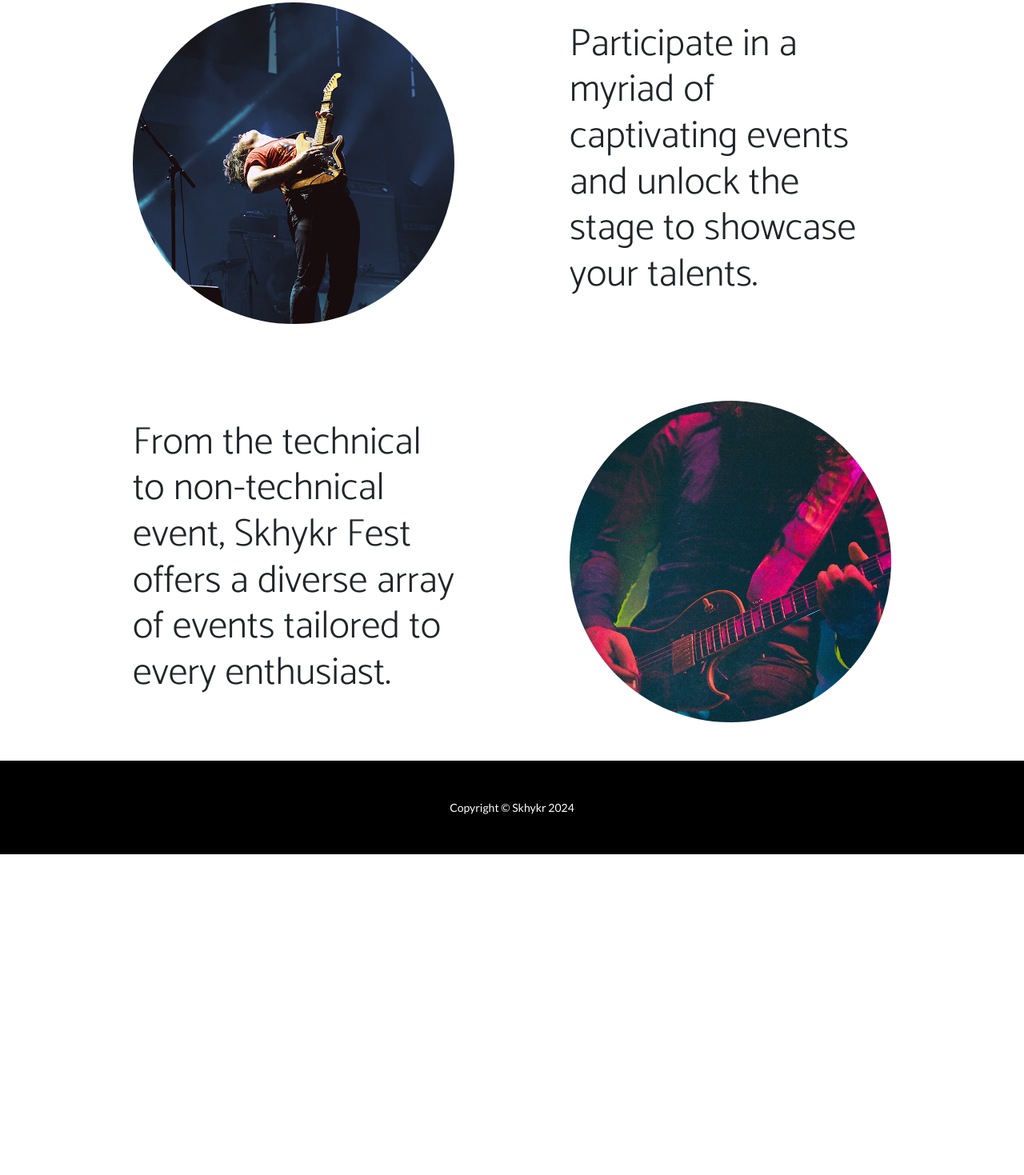
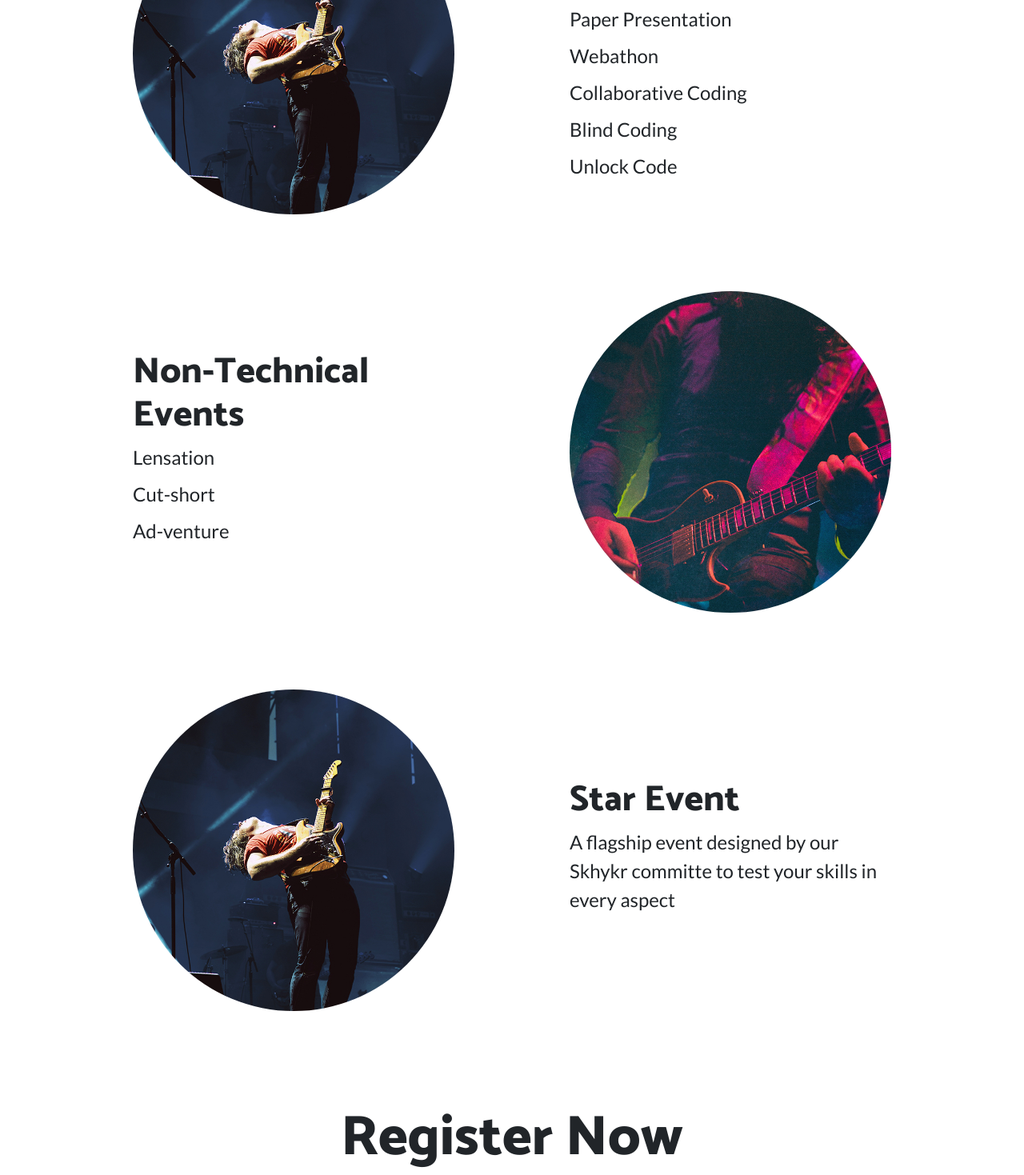
Before and after one commit to revanth892/skhykr_website, a plain HTML site: page index.html in a window 1280 px wide. Shown: the part 1271-2740 px from the top of the page at 80% size. Before the commit the page ends 2339 px from the top, so only its background shows below. Drawn offline with nearby package versions, Linux system fonts and the light colour scheme.

Commit message:
made few changes in home page

```diff
--- a/index.html
+++ b/index.html
@@ -66,16 +66,15 @@
         </header>
         <!-- Content section 1-->
         <section id="scroll">
+            <div class="container" style="align-items: center; text-align: center;">
+                <h2 class="display-0" style="margin-top: 50px; font-size: 70px;">Win upto 1,00,000</h2>
+            </div>
+
             <div class="container px-5">
                 <div class="row gx-5 align-items-center">
-                    <div class="col-lg-6 order-lg-2">
-                        <div class="p-5"><img class="img-fluid rounded-circle" src="assets/img/01.jpg" alt="..." /></div>
-                    </div>
-                    <div class="col-lg-6 order-lg-1">
                         <div class="p-5">
                             <h2 class="display-5">Welcome to Skhykr Fest, where innovation meets expression in an exhilarating fusion of creativity.</h2>
                         </div>
-                    </div>
                 </div>
             </div>
         </section>
@@ -88,7 +87,13 @@
                     </div>
                     <div class="col-lg-6">
                         <div class="p-5">
-                            <h2 class="display-5">Participate in a myriad of captivating events and unlock the stage to showcase your talents.</h2>
+                            <h2 class="display-0" style="font-size: 45px;">Technical Events</h2>
+                            <p style="font-size: 24px;margin-bottom:10px;"><a class="nav-link" href="#">Hack Genesis</a></p>
+                            <p style="font-size: 24px;margin-bottom:10px;"><a class="nav-link" href="#"></a>Paper Presentation</a></p>
+                            <p style="font-size: 24px;margin-bottom:10px;"><a class="nav-link" href="#">Webathon</a></p>
+                            <p style="font-size: 24px;margin-bottom:10px;"><a class="nav-link" href="#">Collaborative Coding</a></p>
+                            <p style="font-size: 24px;margin-bottom:10px;"><a class="nav-link" href="#">Blind Coding</a></p>
+                            <p style="font-size: 24px;margin-bottom:10px;"><a class="nav-link" href="#">Unlock Code</a></p>
                         </div>
                     </div>
                 </div>
@@ -103,12 +108,45 @@
                     </div>
                     <div class="col-lg-6 order-lg-1">
                         <div class="p-5">
-                            <h2 class="display-5">From the technical to non-technical event, Skhykr Fest offers a diverse array of events tailored to every enthusiast. </h2>
+                            <h2 class="display-0" style="font-size: 45px;">Non-Technical Events</h2>
+                            <p style="font-size: 24px;margin-bottom:10px;"><a class="nav-link" href="#">Lensation</a></p>
+                            <p style="font-size: 24px;margin-bottom:10px;"><a class="nav-link" href="#"></a>Cut-short</a></p>
+                            <p style="font-size: 24px;margin-bottom:10px;"><a class="nav-link" href="#">Ad-venture</a></p>
                         </div>
                     </div>
                 </div>
             </div>
         </section>
+
+
+        <section>
+            <div class="container px-5">
+                <div class="row gx-5 align-items-center">
+                    <div class="col-lg-6">
+                        <div class="p-5"><img class="img-fluid rounded-circle" src="assets/img/02.jpg" alt="..." /></div>
+                    </div>
+                    <div class="col-lg-6">
+                        <div class="p-5">
+                            <h2 class="display-0" style="font-size: 45px;">Star Event</h2>
+                            <p style="font-size: 24px;margin-bottom:10px;">A flagship event designed by our Skhykr committe to test your skills in every aspect</p>
+                        </div>
+                    </div>
+                </div>
+            </div>
+            <div class="container" style="align-items: center; text-align: center;">
+                <h2 class="display-0" style="margin-top: 70px; font-size: 70px; margin-bottom: 70px;"><a class="nav-link" href="register.html">Register Now</a></h2>
+            </div>
+
+        </section>
+
+        <!-- <section>
+                <div class="row gx-5 align-items-center">
+                    <div class="p-5">
+                        <h2 class="display-0" style="font-size: 45px;"><a class="nav-link" href="register.html">Register Now</a></h2>
+                    </div>
+            </div>
+        </section> -->
+
         <!-- Footer-->
         <footer class="py-5 bg-black">
             <div class="container px-5"><p class="m-0 text-center text-white small">Copyright &copy; Skhykr 2024</p></div>
```
